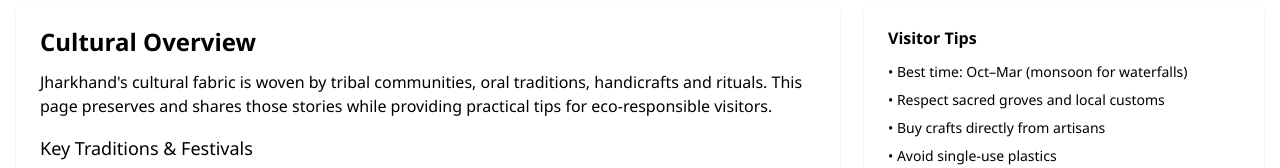
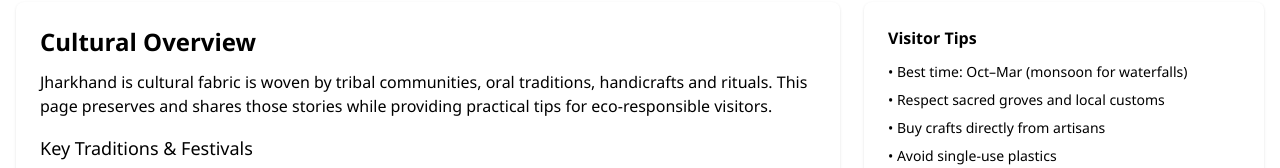
Before and after one commit to Sourav-student/SIH-project, a Next.js app: page /history in a window 1280 px wide. Shown: the part 318-486 px from the top of the page. Built offline with nearby package versions, Linux system fonts and the light colour scheme.

Commit message:
change history

```diff
--- a/src/app/history/page.tsx
+++ b/src/app/history/page.tsx
@@ -49,7 +49,7 @@ const initialEntries: HeritageEntry[] = [
     shortSummary:
       "A scenic plateau known for sunrise viewpoints, pine forests and colonial-era bungalows.",
     description:
-      "Netarhat's cool climate and panoramic views made it a retreat historically. Today it's popular for sunrise viewpoints, trekking and nature-based tourism.",
+      "Netarhat is cool climate and panoramic views made it a retreat historically. Today it is popular for sunrise viewpoints, trekking and nature-based tourism.",
     location: "Latehar, Jharkhand",
     images: ["/images/netarhat.jpg"],
     tags: ["viewpoint", "plateau"],
@@ -78,7 +78,7 @@ const initialEntries: HeritageEntry[] = [
     shortSummary:
       "One of the 12 Jyotirlinga pilgrimage sites; draws large crowds during Shravan.",
     description:
-      "Deoghar's tourism history is dominated by religious visits. Seasonal markets and a centuries-old temple tradition shape the city's cultural calendar.",
+      "Deoghar is tourism history is dominated by religious visits. Seasonal markets and a centuries-old temple tradition shape the city is cultural calendar.",
     location: "Deoghar",
     images: ["/images/deoghar.jpg"],
     tags: ["pilgrimage", "religion"],
@@ -93,7 +93,7 @@ const initialEntries: HeritageEntry[] = [
     shortSummary:
       "The Santhal community is celebrated for music, dance and vibrant mural traditions.",
     description:
-      "One of India's largest tribal communities, Santhals maintain rich musical traditions, festivals like Sohrai and distinct agricultural practices. Preserving and sharing their oral traditions is central to cultural conservation.",
+      "One of India is largest tribal communities, Santhals maintain rich musical traditions, festivals like Sohrai and distinct agricultural practices. Preserving and sharing their oral traditions is central to cultural conservation.",
     images: ["/images/santhal.jpg"],
     tags: ["tribe", "music", "festival"],
     published: true,
@@ -137,7 +137,7 @@ export default function HistoryPage() {
           <div className="md:col-span-2 bg-white rounded-lg p-6 shadow">
             <h2 className="text-2xl font-semibold mb-3">Cultural Overview</h2>
             <p className="mb-4">
-              Jharkhand's cultural fabric is woven by tribal communities, oral traditions, handicrafts and rituals.
+              Jharkhand is cultural fabric is woven by tribal communities, oral traditions, handicrafts and rituals.
               This page preserves and shares those stories while providing practical tips for eco-responsible visitors.
             </p>
 
```
